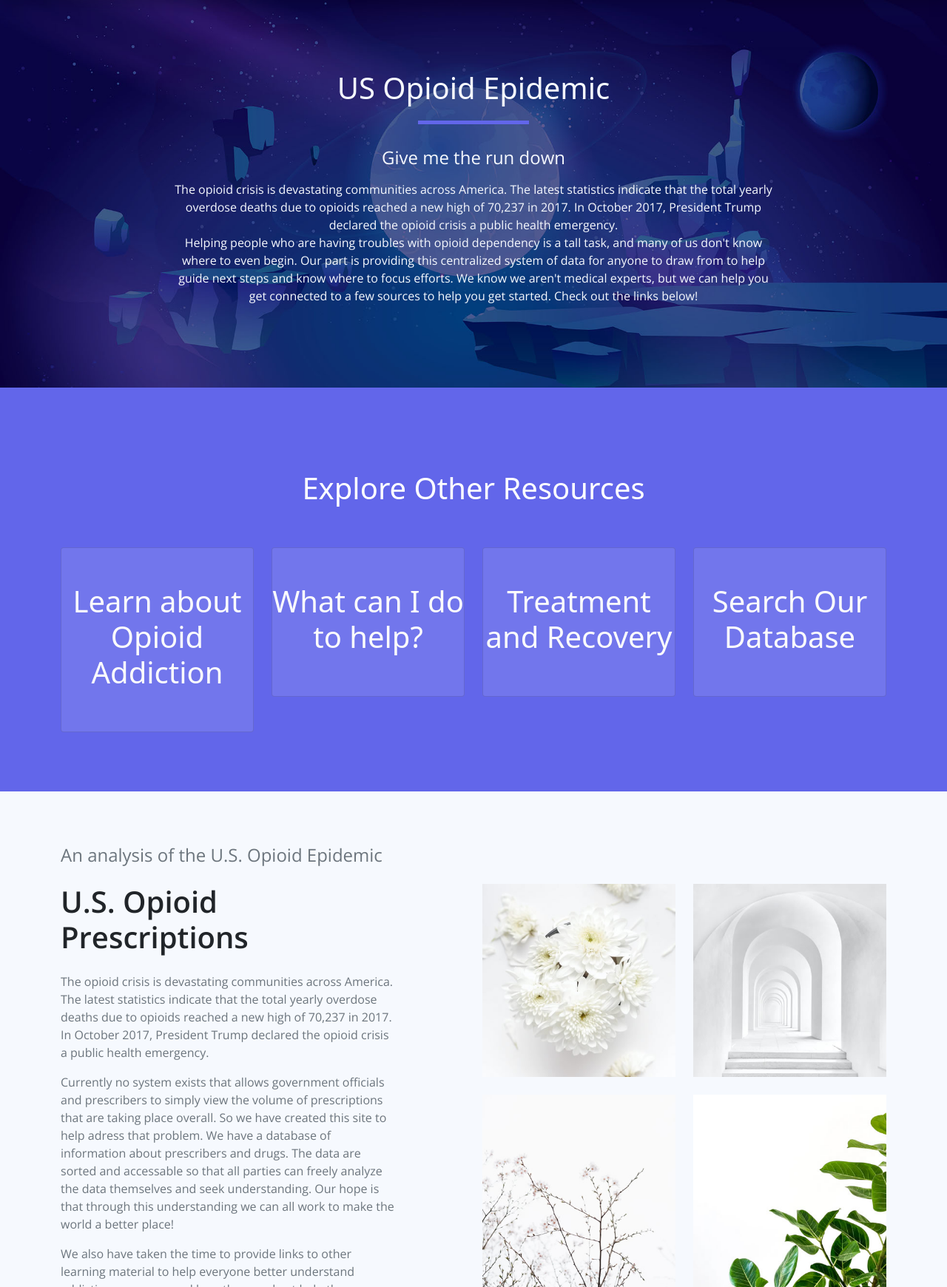
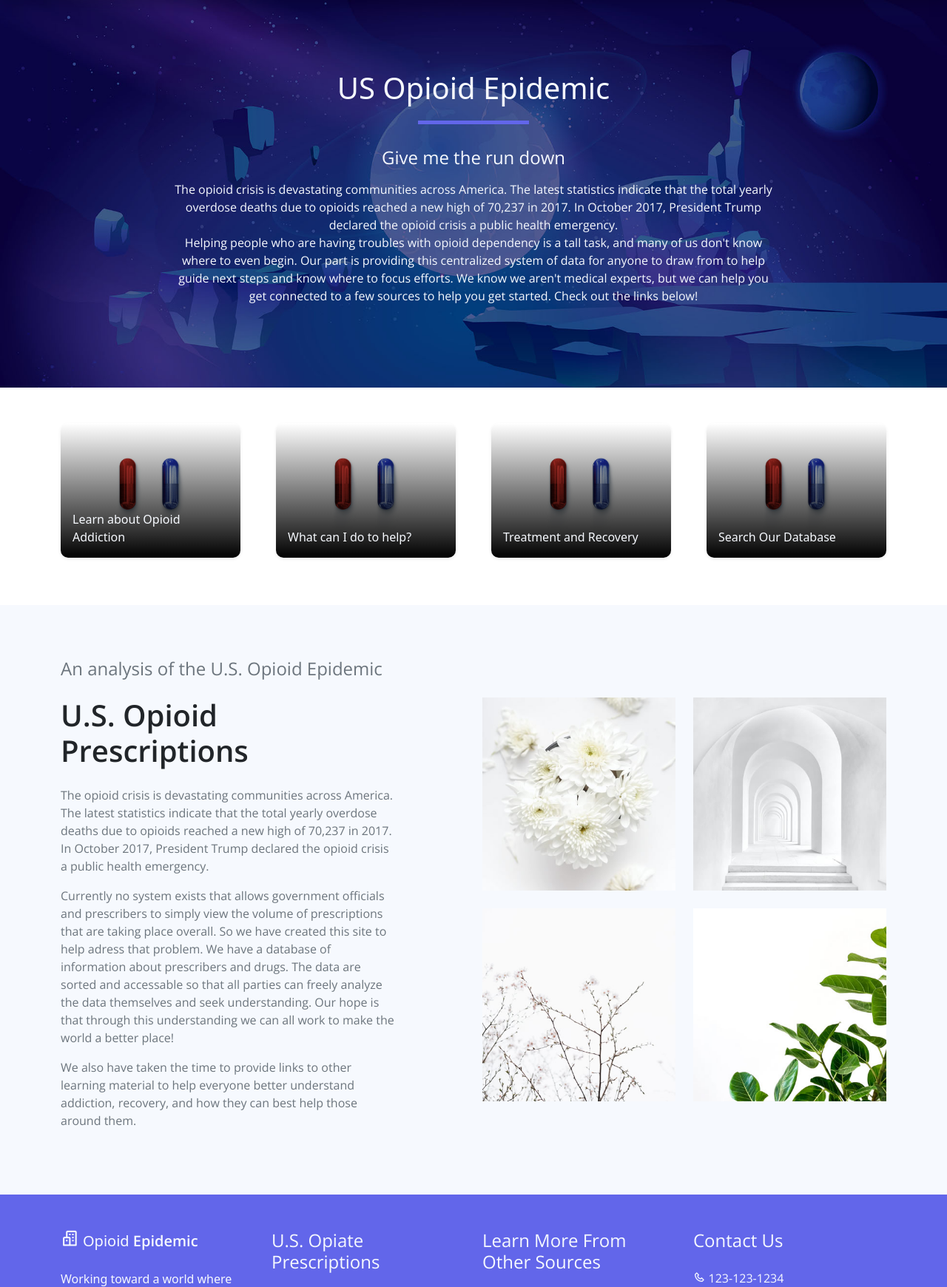
Before and after one commit to IS-Core-1-15/intex, a Django app: page /learn/ in a window 1280 px wide. Shown: the part 77-1817 px from the top of the page at 74% size. Run offline with Django 3.2, Linux system fonts and the light colour scheme; parts of the project's set-up code (start-up, migrations or seed data) failed here and were passed over; some libraries are stand-ins or nearby versions.

Commit message:
learn.html stuffs

```diff
--- a/templates/DrugApp/learn.html
+++ b/templates/DrugApp/learn.html
@@ -22,32 +22,50 @@
 {% endblock %}
 {% block links %}
 <!-- Start Our Partner -->
-<section class="bg-secondary py-3">
-    <div class="container py-5">
-        <h2 class="h2 text-white text-center py-5">Explore Other Resources</h2>
-        <div class="row text-center">
-            <div class="col-md-3 mb-3">
-                <div class="card partner-wap py-5">
+<section class="container overflow-hidden py-5">
+    <div class="row gx-5 gx-sm-3 gx-lg-5 gy-lg-5 gy-3 pb-3 projects">
+        <div class="col-xl-3 col-md-4 col-sm-6 project ui branding">
+            <a href="https://familydoctor.org/condition/opioid-addiction/" class="service-work card border-0 text-white shadow-sm overflow-hidden mx-5 m-sm-0">
+                <img class="service card-img" src="{% static 'img/drug_img.jpeg' %}" alt="Card image">
+                <div class="service-work-vertical card-img-overlay d-flex align-items-end">
+                    <div class="service-work-content text-left text-light">
+                        <p class="card-text">Learn about Opioid Addiction</p>
+                    </div>
+                </div>
+            </a>
+        </div>
 
-                    <a href="https://familydoctor.org/condition/opioid-addiction/" target="_blank" rel="noopener noreferrer"><h1>Learn about Opioid Addiction</h1></a>
+        <div class="col-xl-3 col-md-4 col-sm-6 project ui branding">
+            <a href="https://www.hopkinsmedicine.org/opioids/signs-of-opioid-abuse.html" class="service-work card border-0 text-white shadow-sm overflow-hidden mx-5 m-sm-0">
+                <img class="service card-img" src="{% static 'img/drug_img.jpeg' %}" alt="Card image">
+                <div class="service-work-vertical card-img-overlay d-flex align-items-end">
+                    <div class="service-work-content text-left text-light">
+                        <p class="card-text">What can I do to help?</p>
+                    </div>
+                </div>
+            </a>
+        </div>
 
+        <div class="col-xl-3 col-md-4 col-sm-6 project ui branding">
+            <a href="https://www.cdc.gov/drugoverdose/featured-topics/treatment-recovery.html" class="service-work card border-0 text-white shadow-sm overflow-hidden mx-5 m-sm-0">
+                <img class="service card-img" src="{% static 'img/drug_img.jpeg' %}" alt="Card image">
+                <div class="service-work-vertical card-img-overlay d-flex align-items-end">
+                    <div class="service-work-content text-left text-light">
+                        <p class="card-text">Treatment and Recovery</p>
+                    </div>
                 </div>
-            </div>
-            <div class="col-md-3 mb-3">
-                <div class="card partner-wap py-5">
-                    <a href="https://www.hopkinsmedicine.org/opioids/signs-of-opioid-abuse.html" target="_blank" rel="noopener noreferrer"><h1>What can I do to help?</h1></a>
+            </a>
+        </div>
+
+        <div class="col-xl-3 col-md-4 col-sm-6 project ui branding">
+            <a href="{% url 'search' %}" class="service-work card border-0 text-white shadow-sm overflow-hidden mx-5 m-sm-0">
+                <img class="service card-img" src="{% static 'img/drug_img.jpeg' %}" alt="Card image">
+                <div class="service-work-vertical card-img-overlay d-flex align-items-end">
+                    <div class="service-work-content text-left text-light">
+                        <p class="card-text">Search Our Database</p>
+                    </div>
                 </div>
-            </div>
-            <div class="col-md-3 mb-3">
-                <div class="card partner-wap py-5">
-                    <a href="https://www.cdc.gov/drugoverdose/featured-topics/treatment-recovery.html" target="_blank" rel="noopener noreferrer"><h1>Treatment and Recovery</h1></a>
-                </div>
-            </div>
-            <div class="col-md-3 mb-3">
-                <div class="card partner-wap py-5">
-                    <a href="{% url 'search' %}"><h1>Search Our Database</h1></a>
-                </div>
-            </div>
+            </a>
         </div>
     </div>
 </section>
```
Also changed, not shown: DrugApp/static/css/custom.css (line endings or trailing spaces).
